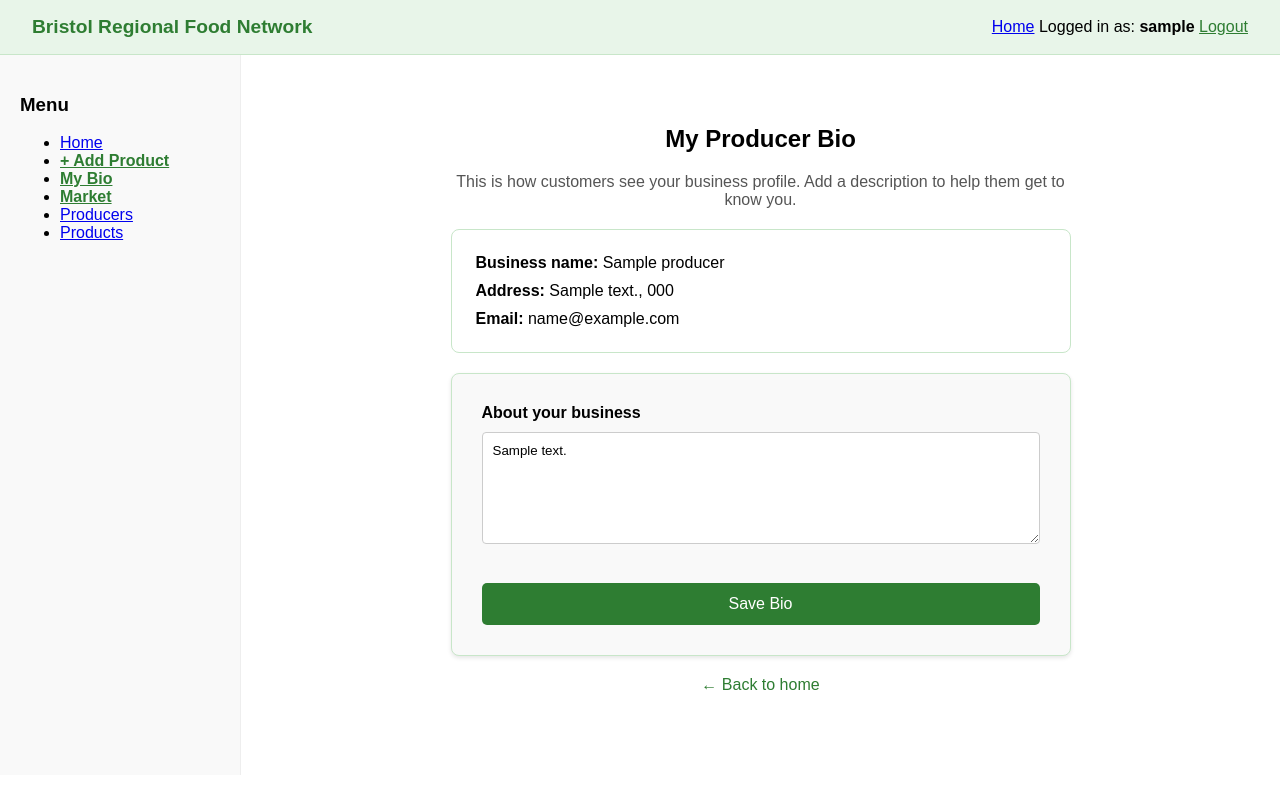
After one commit to Jon-Frost/DESD, a Django app: page /producer/bio/ in a window 1280 px wide. The commit adds this page. Run offline with Django 5.2, Linux system fonts and the light colour scheme; a user stored in the database is signed in; tables that the repository leaves empty hold one stand-in row (values such as "Sample post").

Commit message:
producer bio

```diff
--- a/src/marketplace/forms.py
+++ b/src/marketplace/forms.py
@@ -42,6 +42,20 @@ class CustomerSignupForm(forms.ModelForm):
             customer.save()
         return customer
 
+class ProducerBioForm(forms.ModelForm):
+    def __init__(self, *args, **kwargs):
+        super().__init__(*args, **kwargs)
+        self.fields['bio'].widget.attrs.update({'class': 'auth-field', 'rows': 6})
+        self.fields['bio'].label = 'About your business'
+
+    class Meta:
+        model = Producer
+        fields = ['bio']
+        widgets = {
+            'bio': forms.Textarea(attrs={'rows': 6}),
+        }
+
+
 class ProductForm(forms.ModelForm):
     def __init__(self, *args, **kwargs):
         super().__init__(*args, **kwargs)
--- a/src/marketplace/models.py
+++ b/src/marketplace/models.py
@@ -11,6 +11,7 @@ class Producer(models.Model):
     phone_number = PhoneNumberField(null=True, blank=True)
     business_address = models.CharField(max_length=300)
     postcode = models.CharField(max_length=7, validators=[MinLengthValidator(5)])
+    bio = models.TextField(blank=True)
 
     def __str__(self):
         return self.business_name
--- a/src/marketplace/static/marketplace/styles.css
+++ b/src/marketplace/static/marketplace/styles.css
@@ -468,3 +468,48 @@ body {
         max-height: 420px;
     }
 }
+
+/* --- PRODUCER BIO PAGES --- */
+
+.producer-bio-container {
+    max-width: 620px;
+}
+
+.producer-bio-info-panel {
+    margin-top: 18px;
+}
+
+.producer-bio-last-meta {
+    margin-bottom: 0;
+}
+
+.producer-bio-form {
+    margin-top: 20px;
+}
+
+.producer-bio-text-panel {
+    margin-top: 18px;
+}
+
+.producer-bio-text {
+    margin: 0;
+    line-height: 1.7;
+    color: #333;
+    white-space: pre-wrap;
+}
+
+.producer-bio-empty {
+    margin: 0;
+    color: #888;
+    font-style: italic;
+}
+
+.producer-bio-link {
+    color: #2e7d32;
+    text-decoration: underline;
+}
+
+.producer-bio-link:hover,
+.producer-bio-link:focus {
+    color: #1b5e20;
+}
--- a/src/marketplace/templates/marketplace/base.html
+++ b/src/marketplace/templates/marketplace/base.html
@@ -37,6 +37,7 @@
                 <li><a href="{% url 'home' %}">Home</a></li>
                 {% if user.is_authenticated and user.producer %}
                     <li><a href="{% url 'add_product' %}" style="font-weight: bold; color: #2e7d32;">+ Add Product</a></li>
+                    <li><a href="{% url 'producer_bio' %}" style="font-weight: bold; color: #2e7d32;">My Bio</a></li>
                 {% endif %}
                 {% if user.is_authenticated and user.customer %}
                     <li><a href="{% url 'customer_market' %}" style="font-weight: bold; color: #2e7d32;">Market</a></li>
--- a/src/marketplace/templates/marketplace/customer_market.html
+++ b/src/marketplace/templates/marketplace/customer_market.html
@@ -31,7 +31,8 @@
                         {% endif %}
                     </p>
                     <p class="producer-product-meta">
-                        <strong>Producer:</strong> {{ product.producer.business_name }}
+                        <strong>Producer:</strong>
+                        <a href="{% url 'producer_bio_public' product.producer.id %}" class="producer-bio-link">{{ product.producer.business_name }}</a>
                     </p>
                     <p class="producer-product-meta">
                         <strong>Address:</strong> {{ product.producer.business_address }}, {{ product.producer.postcode }}
--- /dev/null
+++ b/src/marketplace/templates/marketplace/producer_bio.html
@@ -0,0 +1,44 @@
+{% extends 'marketplace/base.html' %}
+
+{% block title %}My Bio - Bristol Food Network{% endblock %}
+
+{% block content %}
+<div class="registration-container producer-bio-container">
+    <h2 class="auth-title">My Producer Bio</h2>
+    <p class="auth-subtitle">This is how customers see your business profile. Add a description to help them get to know you.</p>
+
+    <div class="producer-panel producer-bio-info-panel">
+        <p class="producer-product-meta"><strong>Business name:</strong> {{ producer.business_name }}</p>
+        <p class="producer-product-meta"><strong>Address:</strong> {{ producer.business_address }}, {{ producer.postcode }}</p>
+        <p class="producer-product-meta producer-bio-last-meta"><strong>Email:</strong> {{ producer.email }}</p>
+    </div>
+
+    <form method="post" class="auth-form producer-bio-form">
+        {% csrf_token %}
+
+        {% for field in form %}
+            <div class="auth-field-group">
+                <label class="auth-label" for="{{ field.id_for_label }}">
+                    {{ field.label }}
+                </label>
+
+                {{ field }}
+
+                {% if field.errors %}
+                    <div class="field-error-msg producer-field-error-msg">
+                        {{ field.errors }}
+                    </div>
+                {% endif %}
+            </div>
+        {% endfor %}
+
+        <button type="submit" class="auth-submit-btn producer-submit-btn">
+            Save Bio
+        </button>
+    </form>
+
+    <p class="auth-footer-text producer-footer-text">
+        <a href="{% url 'home' %}" class="producer-home-link">← Back to home</a>
+    </p>
+</div>
+{% endblock %}
--- a/src/marketplace/urls.py
+++ b/src/marketplace/urls.py
@@ -11,6 +11,8 @@ urlpatterns = [
     path('login/', auth_views.LoginView.as_view(template_name='marketplace/login.html'), name='login'),
     path('products/add/', views.add_product, name='add_product'),
     path('market/', views.customer_market, name='customer_market'),
+    path('producer/bio/', views.producer_bio, name='producer_bio'),
+    path('producers/<int:producer_id>/', views.producer_bio_public, name='producer_bio_public'),
     path('products/<int:product_id>/', views.producer_product_actions, name='producer_product_actions'),
     path('products/<int:product_id>/edit/', views.edit_product, name='edit_product'),
     path('products/<int:product_id>/delete/', views.delete_product, name='delete_product'),
--- a/src/marketplace/views.py
+++ b/src/marketplace/views.py
@@ -1,7 +1,7 @@
 from django.shortcuts import get_object_or_404, render, redirect
 from django.contrib.auth.decorators import login_required
 from .models import Producer, Customer, Product
-from .forms import CustomerSignupForm, ProducerSignupForm, ProductForm
+from .forms import CustomerSignupForm, ProducerSignupForm, ProductForm, ProducerBioForm
 
 def home(request):
     return render(request, 'marketplace/home.html')
@@ -138,3 +138,37 @@ def customer_market(request):
         'marketplace/customer_market.html',
         {'products': products}
     )
+
+
+@login_required
+def producer_bio(request):
+    producer_profile = _get_logged_in_producer(request.user)
+    if producer_profile is None:
+        return redirect('home')
+
+    if request.method == 'POST':
+        form = ProducerBioForm(request.POST, instance=producer_profile)
+        if form.is_valid():
+            form.save()
+            return redirect('producer_bio')
+    else:
+        form = ProducerBioForm(instance=producer_profile)
+
+    return render(
+        request,
+        'marketplace/producer_bio.html',
+        {
+            'form': form,
+            'producer': producer_profile,
+        }
+    )
+
+
+@login_required
+def producer_bio_public(request, producer_id):
+    producer = get_object_or_404(Producer, id=producer_id)
+    return render(
+        request,
+        'marketplace/producer_bio_public.html',
+        {'producer': producer}
+    )
```
Also changed, not shown: src/marketplace/templates/marketplace/producer_bio_public.html (added, +26 -0 lines), src/marketplace/tests.py (+50 -0 lines), src/marketplace/migrations/0005_producer_bio.py (added).
